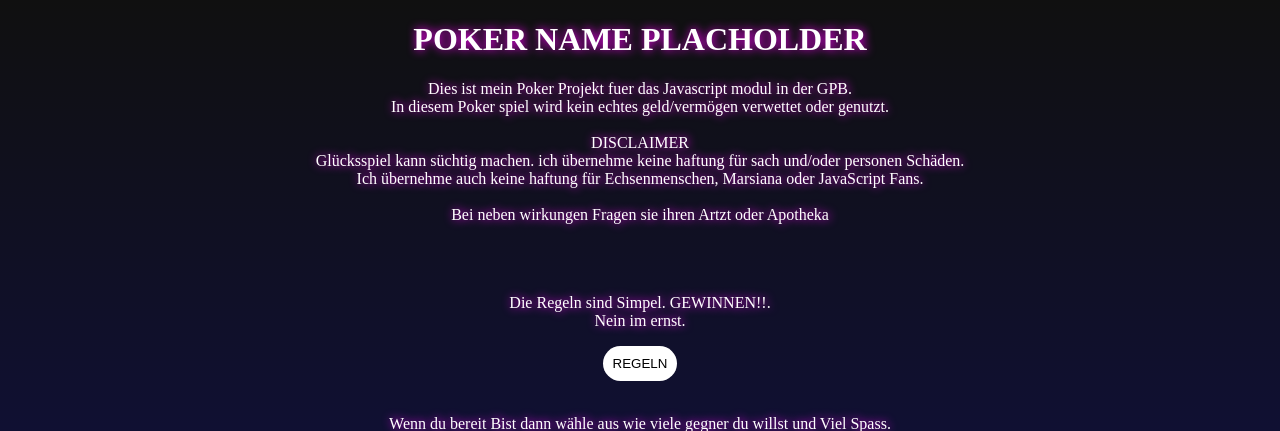
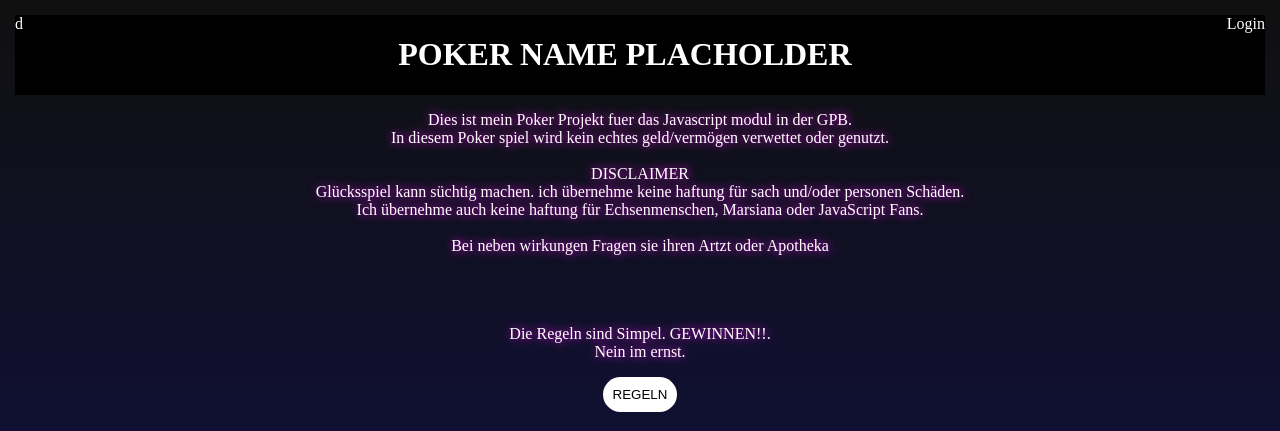
Before and after one commit to Paule1511/PokerProjekt, a PHP site: page / in a window 1280 px wide. Shown: the top 431 px of the page. Run offline with PHP 8.4, Linux system fonts and the light colour scheme.

Commit message:
modified:   game.html 	modified:   gameStyle.css 	renamed:    index.html -> index.php 	modified:   style.css 	new file:   table_layout.svg

```diff
--- a/game.html
+++ b/game.html
@@ -8,7 +8,9 @@
     <link rel="stylesheet" href="gameStyle.css">
 </head>
 <body>
-    <div id="game"></div>
+    <div id="game">
+        <div id="table"></div>
+    </div>
     <div id="players"></div>
 </body>
 </html>
--- a/index.html
+++ b/index.php
@@ -8,8 +8,10 @@
     <script src="script.js"></script>
 </head>
 <body>
-    <div id="title" class="main-text">
-        <h1> POKER NAME PLACHOLDER</h1>
+    <div id='header'>
+        <div id='balance'>d</div>
+        <div><h1> POKER NAME PLACHOLDER</h1></div>
+        <div>Login</div>
     </div>
     <div id="description" class="main-text">
         <p>
--- a/style.css
+++ b/style.css
@@ -57,3 +57,14 @@ body{
     padding: 10px;
     border-radius: 10px;
 }
+#header{
+    display: flex;
+    flex-direction: row;
+    justify-content: space-between;
+    margin: 15px;
+    background-color: #000;
+    color: #fff;
+}
+accountBtn{
+
+}
```
Also changed, not shown: gameStyle.css (+27 -4 lines), table_layout.svg (added).
